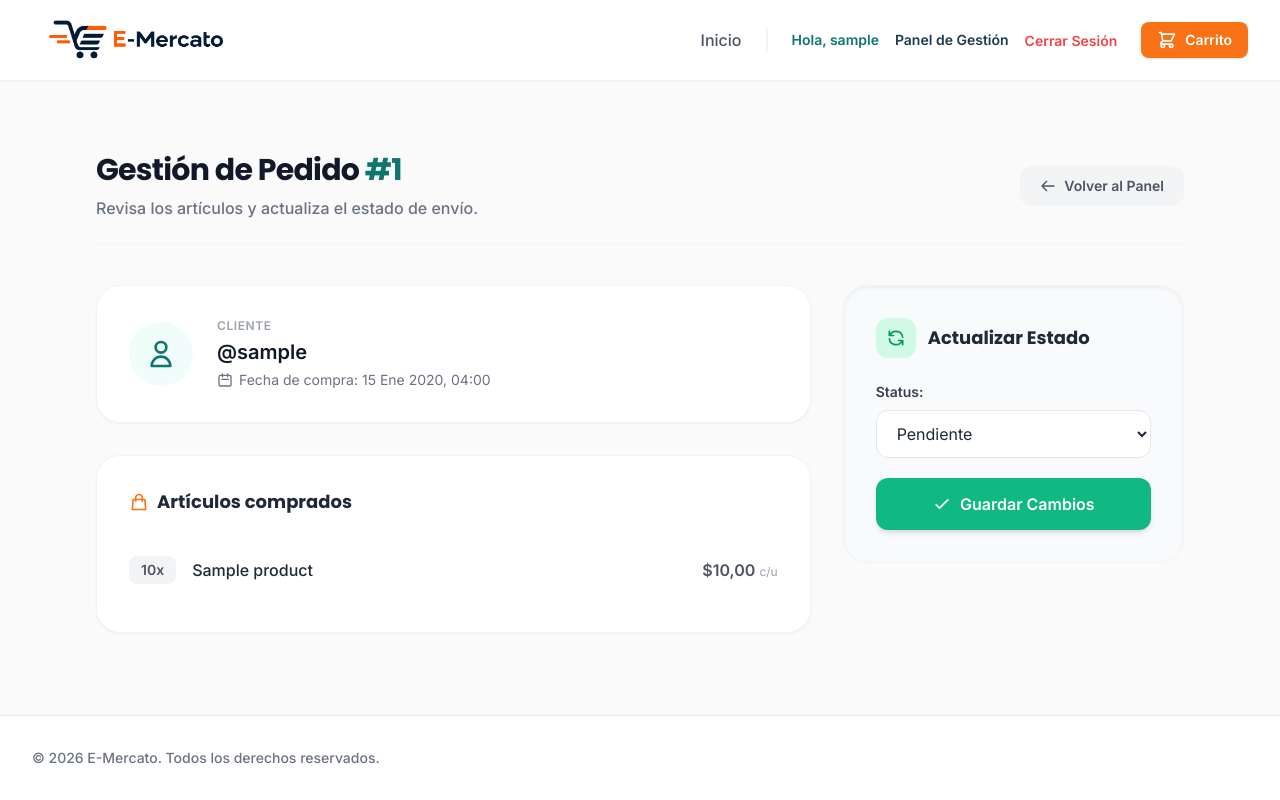
After one commit to estbust/Proyecto-Django-2---E-Mercato, a Django app: page /panel/pedidos/1/ in a window 1280 px wide. The commit adds this page. Run offline with Django 5.2, Linux system fonts and the light colour scheme; a user stored in the database is signed in; tables that the repository leaves empty hold one stand-in row (values such as "Sample post"); some libraries are stand-ins or nearby versions.

Commit message:
Realizando actualizaciones al proyecto, y resolviendo un bug al eliminar elementos en el carrito de compras

```diff
--- a/core/settings.py
+++ b/core/settings.py
@@ -27,7 +27,7 @@ BASE_DIR = Path(__file__).resolve().parent.parent
 SECRET_KEY = os.getenv('SECRET_KEY')
 
 # SECURITY WARNING: don't run with debug turned on in production!
-DEBUG = True
+DEBUG = os.getenv('DEBUG', 'False') == 'True'
 
 ALLOWED_HOSTS = ['*']
 
--- a/store/templates/store/base.html
+++ b/store/templates/store/base.html
@@ -67,6 +67,12 @@
                                 Hola, {{ user.username }}
                             </a>
 
+                            {% if user.is_staff %}
+                                <a href="{% url 'seller_dashboard' %}" class="text-sm font-semibold text-[#1c3d4a] hover:text-[#004d4d] transition-colors">
+                                    Panel de Gestión
+                                </a>
+                            {% endif %}
+
                             <!-- Logout vía POST con confirmación -->
                             <form method="POST" action="{% url 'logout' %}" class="m-0" onsubmit="return confirm('¿Estás seguro de que deseas cerrar sesión en E-Mercato?');">
                                 {% csrf_token %}
--- /dev/null
+++ b/store/templates/store/seller_order_detail.html
@@ -0,0 +1,108 @@
+{% extends 'store/base.html' %}
+{% load static %}
+
+{% block title %}Detalle del Pedido #{{ order.id }} - E-Mercato{% endblock %}
+
+{% block content %}
+<div class="max-w-6xl mx-auto py-8 px-4 sm:px-6 lg:px-8">
+
+    <!-- Encabezado y Navegación de Retorno -->
+    <div class="mb-10 flex flex-col sm:flex-row sm:items-center justify-between gap-4 border-b border-gray-100 pb-6">
+        <div>
+            <h2 class="text-3xl font-heading font-bold text-gray-900 tracking-tight">
+                Gestión de Pedido <span class="text-petroleo">#{{ order.id }}</span>
+            </h2>
+            <p class="text-gray-500 mt-2 font-medium">Revisa los artículos y actualiza el estado de envío.</p>
+        </div>
+
+        <!-- Botón Volver al Panel -->
+        <a href="{% url 'seller_dashboard' %}" class="inline-flex items-center gap-2 text-sm font-semibold text-gray-600 hover:text-petroleo bg-gray-100 hover:bg-gray-200 transition-colors px-5 py-2.5 rounded-xl">
+            <svg xmlns="http://www.w3.org/2000/svg" class="h-4 w-4" fill="none" viewBox="0 0 24 24" stroke="currentColor">
+                <path stroke-linecap="round" stroke-linejoin="round" stroke-width="2" d="M10 19l-7-7m0 0l7-7m-7 7h18" />
+            </svg>
+            Volver al Panel
+        </a>
+    </div>
+
+    <!-- Contenedor Grid Principal -->
+    <div class="grid grid-cols-1 lg:grid-cols-3 gap-8 items-start">
+
+        <!-- Columna Izquierda: Información del Cliente y Productos (Ocupa 2/3) -->
+        <div class="lg:col-span-2 space-y-8">
+
+            <!-- Tarjeta de Información del Cliente -->
+            <div class="bg-white rounded-3xl p-8 border border-gray-100 shadow-sm flex items-center gap-6">
+                <div class="h-16 w-16 bg-teal-50 text-petroleo rounded-full flex items-center justify-center shrink-0">
+                    <svg xmlns="http://www.w3.org/2000/svg" class="h-8 w-8" fill="none" viewBox="0 0 24 24" stroke="currentColor">
+                        <path stroke-linecap="round" stroke-linejoin="round" stroke-width="2" d="M16 7a4 4 0 11-8 0 4 4 0 018 0zM12 14a7 7 0 00-7 7h14a7 7 0 00-7-7z" />
+                    </svg>
+                </div>
+                <div>
+                    <p class="text-xs font-bold text-gray-400 uppercase tracking-wider mb-1">Cliente</p>
+                    <p class="text-xl font-bold text-gray-900 mb-1">@{{ order.user.username }}</p>
+                    <p class="text-sm text-gray-500 flex items-center gap-1.5">
+                        <svg xmlns="http://www.w3.org/2000/svg" class="h-4 w-4" fill="none" viewBox="0 0 24 24" stroke="currentColor">
+                            <path stroke-linecap="round" stroke-linejoin="round" stroke-width="2" d="M8 7V3m8 4V3m-9 8h10M5 21h14a2 2 0 002-2V7a2 2 0 00-2-2H5a2 2 0 00-2 2v12a2 2 0 002 2z" />
+                        </svg>
+                        Fecha de compra: {{ order.created_at|date:"d M Y, H:i" }}
+                    </p>
+                </div>
+            </div>
+
+            <!-- Tarjeta de Artículos Comprados -->
+            <div class="bg-white rounded-3xl p-8 border border-gray-100 shadow-sm">
+                <h4 class="text-lg font-heading font-bold text-gray-800 mb-6 flex items-center gap-2">
+                    <svg xmlns="http://www.w3.org/2000/svg" class="h-5 w-5 text-coral" fill="none" viewBox="0 0 24 24" stroke="currentColor">
+                        <path stroke-linecap="round" stroke-linejoin="round" stroke-width="2" d="M16 11V7a4 4 0 00-8 0v4M5 9h14l1 12H4L5 9z" />
+                    </svg>
+                    Artículos comprados
+                </h4>
+
+                <ul class="divide-y divide-gray-100">
+                    {% for item in order.items.all %}
+                        <li class="py-4 flex justify-between items-center group">
+                            <div class="flex items-center gap-4">
+                                <span class="bg-gray-100 text-gray-600 font-bold px-3 py-1 rounded-lg text-sm">
+                                    {{ item.quantity }}x
+                                </span>
+                                <span class="font-medium text-gray-800 group-hover:text-petroleo transition-colors">
+                                    {{ item.product.name }}
+                                </span>
+                            </div>
+                            <div class="font-bold text-gray-600">
+                                ${{ item.price }} <span class="text-xs font-normal text-gray-400">c/u</span>
+                            </div>
+                        </li>
+                    {% endfor %}
+                </ul>
+            </div>
+        </div>
+
+        <!-- Columna Derecha: Formulario de Actualización (Ocupa 1/3) -->
+        <div class="lg:col-span-1 bg-gray-50 rounded-3xl p-8 border border-gray-100 shadow-inner sticky top-28">
+            <div class="mb-6 flex items-center gap-3">
+                <div class="p-2.5 bg-emerald-100 text-emerald-600 rounded-xl">
+                    <svg xmlns="http://www.w3.org/2000/svg" class="h-5 w-5" fill="none" viewBox="0 0 24 24" stroke="currentColor">
+                        <path stroke-linecap="round" stroke-linejoin="round" stroke-width="2" d="M4 4v5h.582m15.356 2A8.001 8.001 0 004.582 9m0 0H9m11 11v-5h-.581m0 0a8.003 8.003 0 01-15.357-2m15.357 2H15" />
+                    </svg>
+                </div>
+                <h5 class="text-lg font-heading font-bold text-gray-800 m-0">Actualizar Estado</h5>
+            </div>
+
+            <!-- Magia de Tailwind para estilizar campos SELECT de Django -->
+            <form method="post" class="[&_p]:mb-5 [&_label]:block [&_label]:text-sm [&_label]:font-bold [&_label]:text-gray-700 [&_label]:mb-2 [&_select]:w-full [&_select]:rounded-xl [&_select]:border [&_select]:border-gray-200 [&_select]:px-4 [&_select]:py-3 [&_select]:text-gray-800 [&_select]:bg-white focus:[&_select]:ring-2 focus:[&_select]:ring-petroleo focus:[&_select]:border-transparent [&_select]:transition-all [&_select]:duration-200">
+                {% csrf_token %}
+                {{ form.as_p }}
+
+                <button type="submit" class="w-full mt-2 bg-emerald-500 hover:bg-emerald-600 active:bg-emerald-700 text-white font-bold py-3.5 px-6 rounded-xl shadow-md transition-all duration-200 flex items-center justify-center gap-2">
+                    <svg xmlns="http://www.w3.org/2000/svg" class="h-5 w-5" fill="none" viewBox="0 0 24 24" stroke="currentColor">
+                        <path stroke-linecap="round" stroke-linejoin="round" stroke-width="2" d="M5 13l4 4L19 7" />
+                    </svg>
+                    Guardar Cambios
+                </button>
+            </form>
+        </div>
+
+    </div>
+</div>
+{% endblock %}
--- a/store/urls.py
+++ b/store/urls.py
@@ -1,6 +1,6 @@
 from django.contrib.admin import views
 from django.urls import path
-from .views import product_list, product_detail, add_to_cart, cart_detail, create_order, order_success, customer_orders, welcome, register, profile, remove_from_cart
+from .views import product_list, product_detail, add_to_cart, cart_detail, create_order, order_success, customer_orders, welcome, register, profile, remove_from_cart, SellerOrderListView, SellerOrderUpdateView
 
 urlpatterns = [
     path('', product_list, name='product_list'),
@@ -15,4 +15,6 @@ urlpatterns = [
     path('registro/', register, name='register'),
     path('perfil/', profile, name='profile'),
     path('remover/<int:product_id>/', remove_from_cart, name='remove_from_cart'),
+    path('panel/pedidos/', SellerOrderListView.as_view(), name='seller_dashboard'),
+    path('panel/pedidos/<int:pk>/', SellerOrderUpdateView.as_view(), name='seller_order_detail'),
 ]
--- a/store/views.py
+++ b/store/views.py
@@ -7,6 +7,9 @@ from django.db.models import Q
 from django.contrib.auth.forms import UserCreationForm
 from django.contrib import messages
 from .forms import UserUpdateForm
+from django.views.generic import ListView, UpdateView
+from django.contrib.auth.mixins import UserPassesTestMixin
+from django.urls import reverse_lazy
 
 # Create your views here.
 
@@ -82,40 +85,28 @@ def cart_detail(request):
 def remove_from_cart(request, product_id):
     product = get_object_or_404(Product, id=product_id)
 
-    # Escenario A: Usuario Autenticado (Base de datos)
-    if request.user.is_authenticated:
-        # Buscamos el carrito activo
-        order = Order.objects.filter(user=request.user, paid=False).first()
-        if order:
-            # Buscamos el artículo específico dentro de ese carrito
-            order_item = OrderItem.objects.filter(order=order, product=product).first()
-            if order_item:
-                # Si hay más de 1, restamos 1. Si solo queda 1, eliminamos el artículo completo.
-                if order_item.quantity > 1:
-                    order_item.quantity -= 1
-                    order_item.save()
-                    messages.success(request, f'Se redujo la cantidad de {product.name}.')
-                else:
-                    order_item.delete()
-                    messages.error(request, f'{product.name} fue eliminado del carrito.')
+    # El carrito SIEMPRE vive en la sesión antes del checkout,
+    # sin importar si el usuario está autenticado o no.
+    cart = request.session.get('cart', {})
+    product_id_str = str(product_id)
 
-    # Escenario B: Usuario Invitado (Sesión/Cookies)
-    else:
-        cart = request.session.get('cart', {})
-        product_id_str = str(product_id)
+    if product_id_str in cart:
+        # Reducimos cantidad o eliminamos del diccionario de la sesión
+        if cart[product_id_str] > 1:
+            cart[product_id_str] -= 1
+            messages.success(request, f'Se redujo la cantidad de {product.name}.')
+        else:
+            del cart[product_id_str]
+            messages.error(request, f'{product.name} fue eliminado del carrito.')
 
-        if product_id_str in cart:
-            if cart[product_id_str] > 1:
-                cart[product_id_str] -= 1
-                messages.success(request, f'Se redujo la cantidad de {product.name}.')
-            else:
-                del cart[product_id_str]
-                messages.error(request, f'{product.name} fue eliminado del carrito.')
+        # CORRECCIÓN: Devolver el stock a la base de datos del catálogo
+        product.stock += 1
+        product.save()
 
-            # Guardamos la actualización en la sesión
-            request.session['cart'] = cart
+        # Actualizamos la sesión para que Django guarde los cambios
+        request.session['cart'] = cart
+        request.session.modified = True
 
-    # Redirigimos de vuelta a la página del carrito
     return redirect('cart_detail')
 
 @login_required(login_url='welcome')
@@ -192,3 +183,32 @@ def profile(request):
         'form': form
     }
     return render(request, 'store/profile.html', context)
+
+class SellerOrderListView(UserPassesTestMixin, ListView):
+    model = Order
+    template_name = 'store/seller_order_list.html'
+    context_object_name = 'orders'
+
+    # Solo mostramos pedidos que ya fueron pagados o completados
+    queryset = Order.objects.filter(paid=True).order_by('-created_at')
+
+    # Seguridad: Solo permite el acceso si el usuario es staff (vendedor/admin)
+    def test_func(self):
+        return self.request.user.is_staff
+
+    # Redirige a la página de inicio si no pasa la prueba
+    def handle_no_permission(self):
+        return redirect('welcome')
+
+class SellerOrderUpdateView(UserPassesTestMixin, UpdateView):
+    model = Order
+    fields = ['status'] # Solo permitimos modificar el estado
+    template_name = 'store/seller_order_detail.html'
+    context_object_name = 'order'
+    success_url = reverse_lazy('seller_dashboard') # Redirige a la lista tras guardar
+
+    def test_func(self):
+        return self.request.user.is_staff
+
+    def handle_no_permission(self):
+        return redirect('welcome')
```
Also changed, not shown: store/models.py (+12 -3 lines), store/templates/store/seller_order_list.html (added, +92 -0 lines), store/migrations/0005_order_status.py (added).
